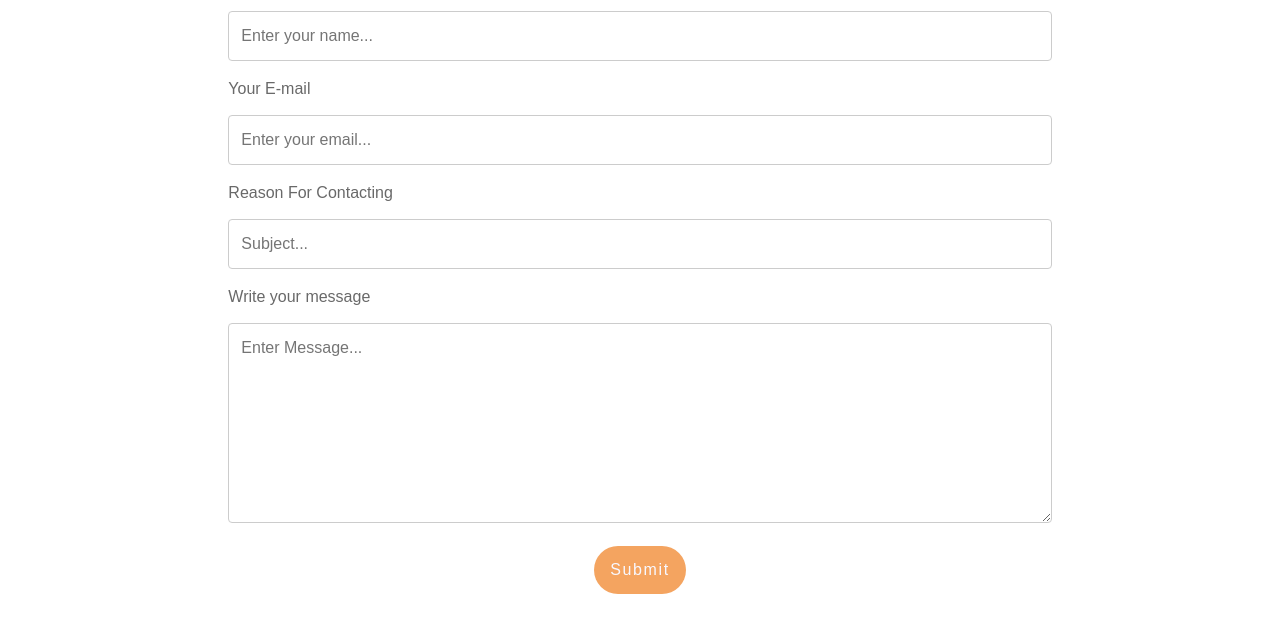
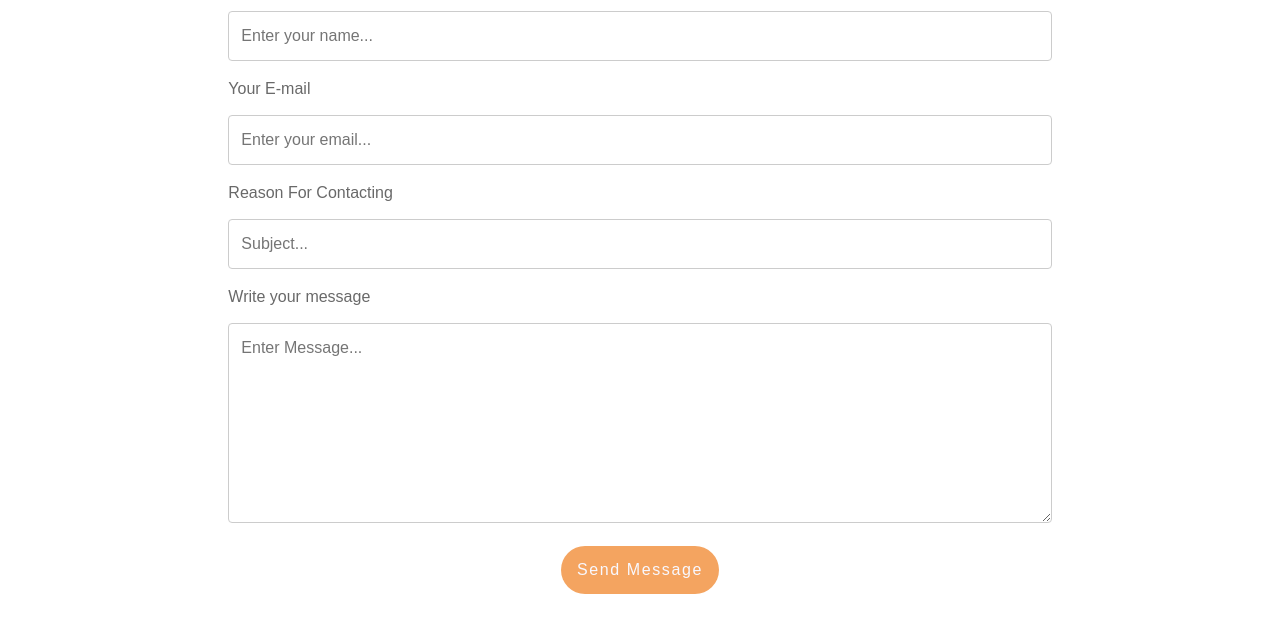
Before and after one commit to shlee2017/resume-website, a website: page contact.html in a window 1280 px wide. Shown: the part 284-910 px from the top of the page. Drawn offline with nearby package versions, Linux system fonts and the light colour scheme.

Commit message:
fixing contact page

```diff
--- a/contact.html
+++ b/contact.html
@@ -58,7 +58,7 @@
                     <textarea id="message" name="visitor_message" placeholder="Enter Message..." style="height:200px" required></textarea>
                 </div>
                 <div class="text-center">
-                    <input type="submit" value="Submit">
+                    <button type="submit">Send Message</button>
                 </div>
             </form>
         </div>
--- a/css/style.css
+++ b/css/style.css
@@ -275,6 +275,25 @@ input[type=submit] {
     margin-bottom: 2em;
 }
 
+button[type=submit]:hover {
+    color: dimgray;
+    opacity: 0.8;
+    transition: all 0.5s;
+}
+
+button[type=submit] {
+  font-size: 1rem;
+    letter-spacing: .1em;
+    line-height: 2em;
+    border-radius: 3em;
+    /*    top:1.8 right:3.6 bottom 1.8 left3.6*/
+    padding: .5em 1em;
+    color: ghostwhite;
+    background: rgba(244, 164, 96, 1);
+    border: none;
+    margin-bottom: 2em;
+}
+
 input[type=submit]:hover {
     color: dimgray;
     opacity: 0.8;
```
Also changed, not shown: index.html (+0 -3 lines).
